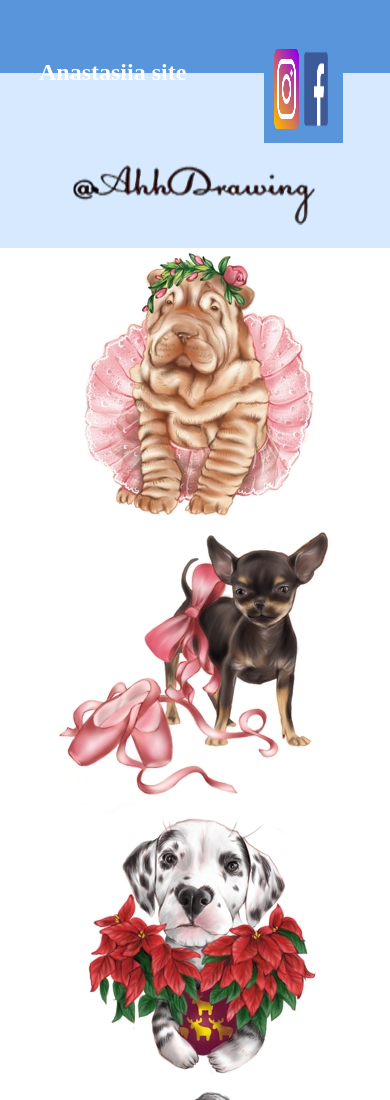
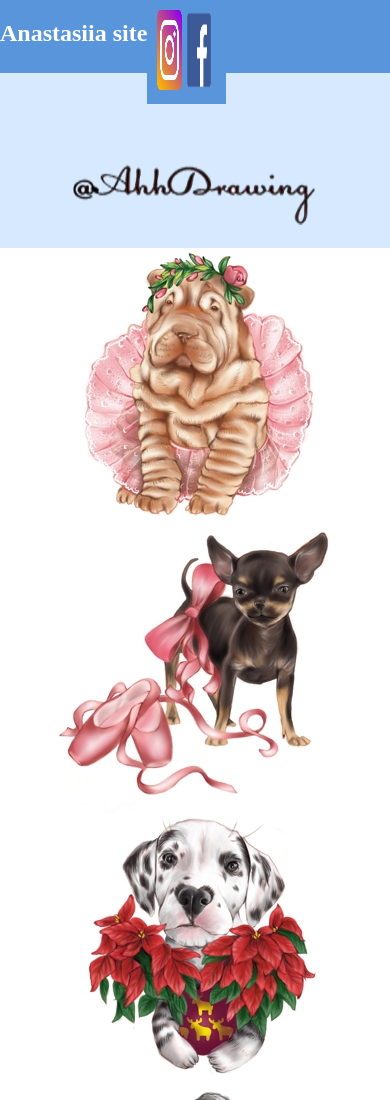
Before and after one commit to solncemoreoblaka/solncemoreoblaka.github.io, a plain HTML site: page index.html in a window 390 px wide. Shown: the top 1100 px of the page. Drawn offline with Linux system fonts and the light colour scheme.

Commit message:
Update styles.css

```diff
--- a/styles.css
+++ b/styles.css
@@ -90,13 +90,13 @@ body {
 }
 .left-container{
     float: left;
-	padding: 10vw;
+	padding: 0;
 	margin: 0px;
 }
 
 .right-container{
     float: right;
-	padding: 10vw;
+	padding: 0;
 	margin: 0px;
 }
 
```
